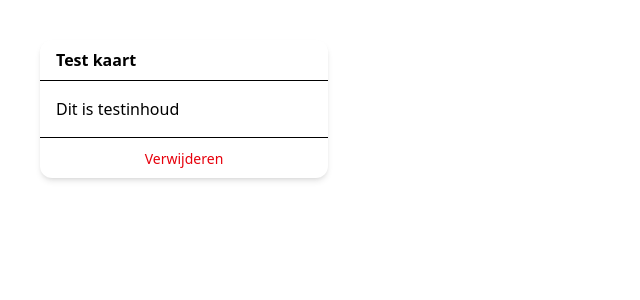
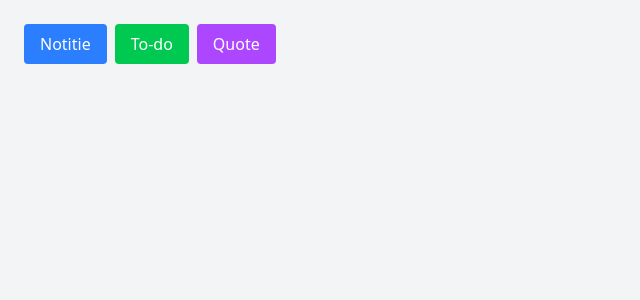
Before and after one commit to decoolesabri/innovatieproject-sabri, a React (Vite) app: page / in a window 1280 px wide. Shown: the top 300 px of the page, without its empty margins (0-640 px from the left). Built offline with nearby package versions, Linux system fonts and the light colour scheme.

Commit message:
Integrate Board component and add card management
Replaces the test card in App.jsx with the Board component. Implements card addition, removal, and rendering logic in Board.jsx, supporting multiple card types and integrating CardPicker for adding new cards.

```diff
--- a/src/App.jsx
+++ b/src/App.jsx
@@ -1,14 +1,9 @@
-import BaseCard from "./components/Card/BaseCard";
+import Board from "./components/Board";
 
 function App() {
   return (
-    <div className="p-10">
-      <BaseCard
-        title="Test kaart"
-        onDelete={() => alert("Kaart verwijderd")}
-      >
-        <p>Dit is testinhoud</p>
-      </BaseCard>
+    <div className="min-h-screen bg-gray-100 p-6">
+      <Board />
     </div>
   );
 }
--- a/src/components/Board.jsx
+++ b/src/components/Board.jsx
@@ -1,12 +1,12 @@
 import { useState } from "react";
 import BaseCard from "./Card/BaseCard";
-import { preview } from "vite";
+import CardPicker from "./CardPicker";
 
 export default function Board() {
-    const [cards, setCards] = useState([]); // ?
+    const [cards, setCards] = useState([]);
 
-    function addCards(type) {
-        setCards((prevCards) => [ // ?
+    function addCard(type) {
+        setCards((prevCards) => [
             ...prevCards,
             {
                 id: Date.now(),
@@ -17,9 +17,58 @@ export default function Board() {
 
     function removeCard(id) {
         setCards((prevCards) =>
-            prevCards.filter((card) => card.id !== id) // ?
+            prevCards.filter((card) => card.id !== id)
         );
     }
 
+    function renderCard(card) {
+        switch (card.type) {
+            case "note":
+                return (
+                    <BaseCard
+                        title="Notitie"
+                        onDelete={() => removeCard(card.id)}
+                    >
+                        <p>Notitie-inhoud (komt later)</p>
+                    </BaseCard>
+                );
 
+            case "todo":
+                return (
+                    <BaseCard
+                        title="To-do"
+                        onDelete={() => removeCard(card.id)}
+                    >
+                        <p>To-do-inhoud (komt later)</p>
+                    </BaseCard>
+                );
+
+            case "quote":
+                return (
+                    <BaseCard
+                        title="Quote"
+                        onDelete={() => removeCard(card.id)}
+                    >
+                        <p>Quote-inhoud (komt later)</p>
+                    </BaseCard>
+                );
+
+            default:
+                return null;
+        }
+    }
+
+    return (
+        <>
+            <CardPicker addCard={addCard}/>
+
+            <div className="flex flex-wrap gap-4">
+                {cards.map((card) => (
+                    <div key={card.id}>
+                    {renderCard(card)}
+                    </div>
+                ))}
+            </div>
+        </>
+    );
 }
```
